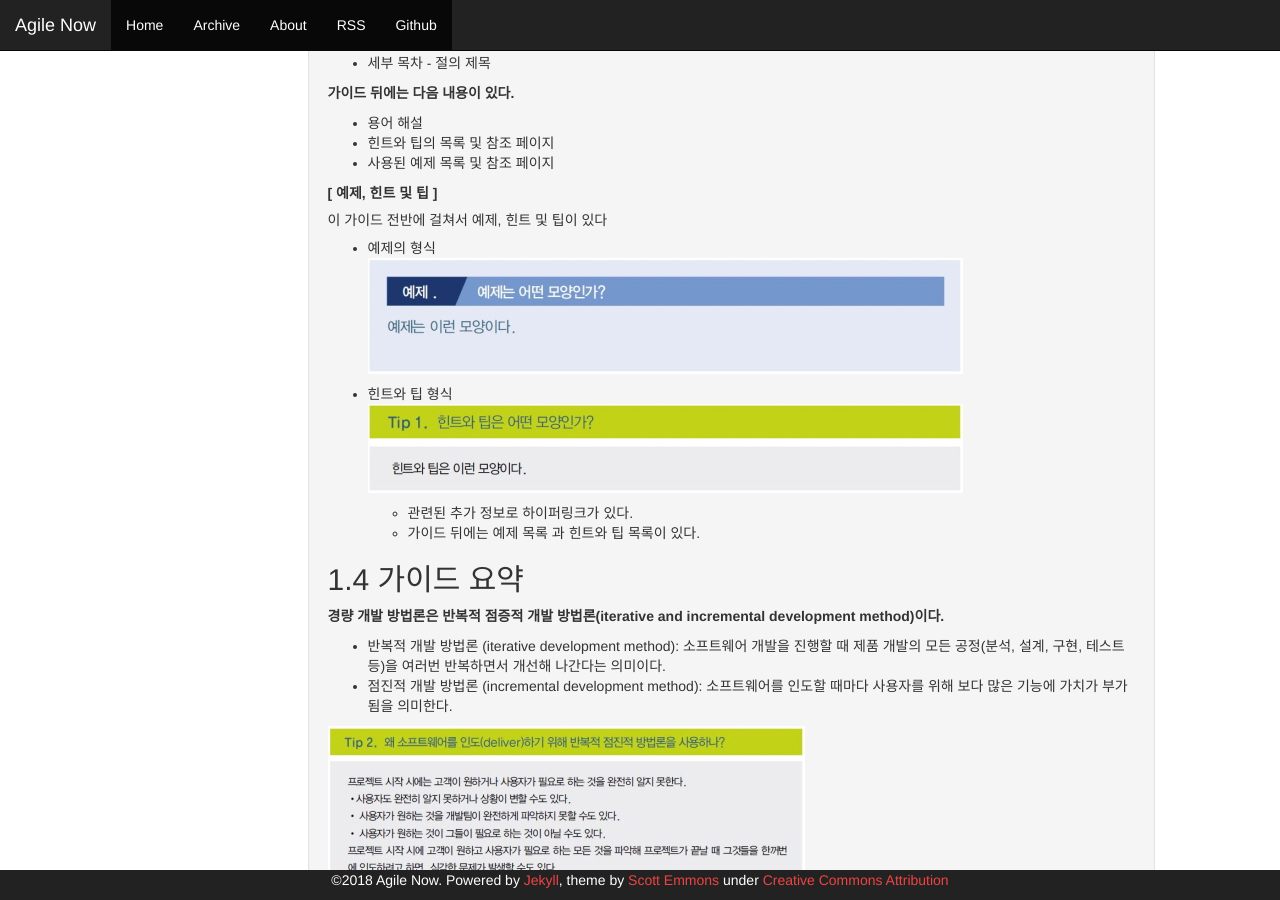
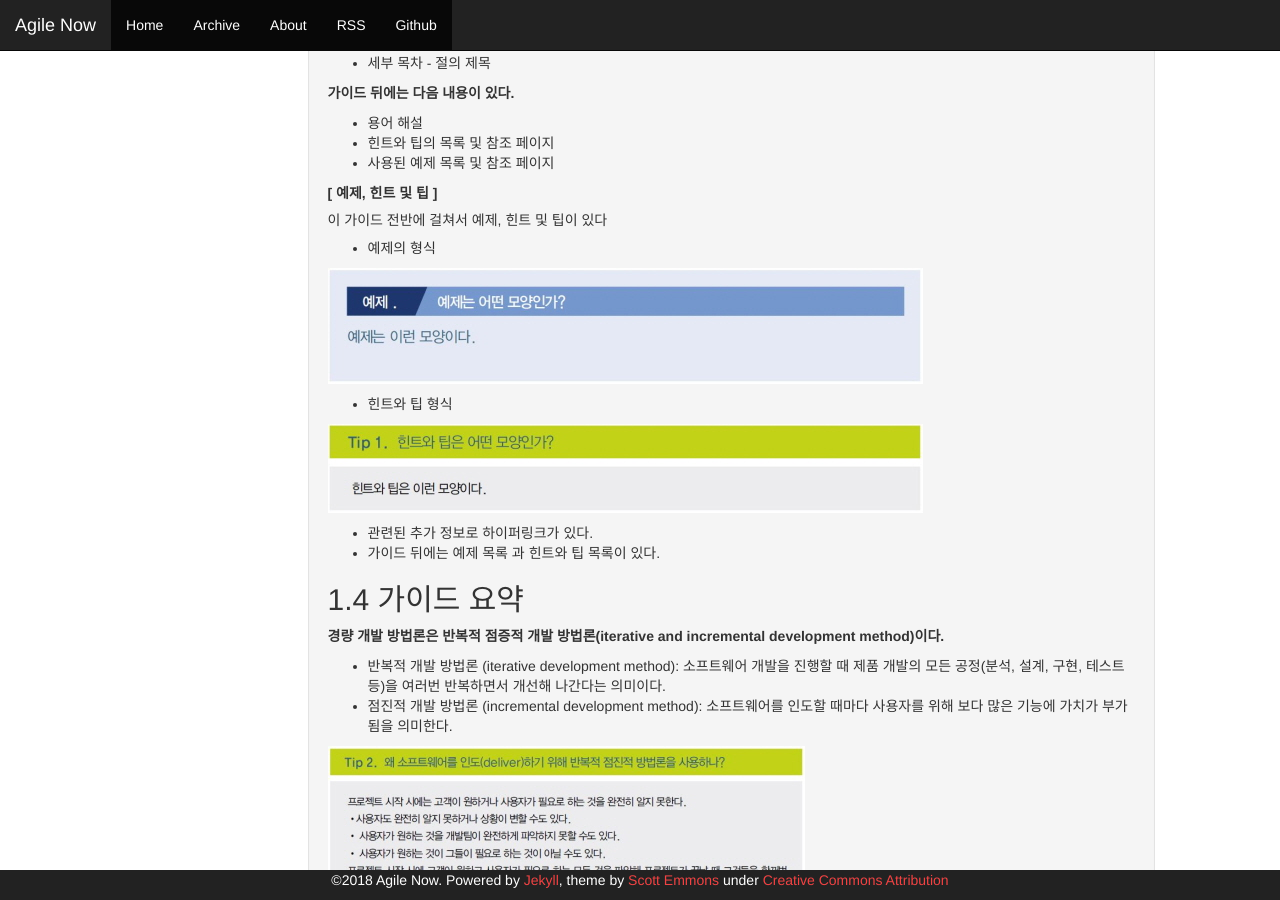
Before and after one commit to staagile/staagile.github.io, a Jekyll site: the page built from _posts/2018-06-13-1-guide.md, in a window 1280 px wide and 900 px high, scrolled down 1359 px. Built offline with Jekyll 4.4.1, drawn with Linux system fonts in a browser that asks for light colours.

Commit message:
html 사이즈

```diff
--- a/_posts/2018-06-13-1-guide.md
+++ b/_posts/2018-06-13-1-guide.md
@@ -65,10 +65,12 @@ title: 1장 가이드 개요
 **[ 예제, 힌트 및 팁 ]**
 ##### 이 가이드 전반에 걸쳐서 예제, 힌트 및 팁이 있다
 
-* 예제의 형식<br/>
+* 예제의 형식
+
 ![agile exam]({{ site.baseurl}}/images/agile_exam1.JPG)
 
-* 힌트와 팁 형식<br/>
+* 힌트와 팁 형식
+
 ![agile_tip1]({{ site.baseurl}}/images/agile_tip1.JPG)
 
   * 관련된 추가 정보로 하이퍼링크가 있다.
@@ -80,12 +82,12 @@ title: 1장 가이드 개요
   * 반복적 개발 방법론 (iterative development method): 소프트웨어 개발을 진행할 때 제품 개발의 모든
     공정(분석, 설계, 구현, 테스트 등)을 여러번 반복하면서 개선해 나간다는 의미이다.
   * 점진적 개발 방법론 (incremental development method): 소프트웨어를 인도할 때마다 사용자를 위해
-    보다 많은 기능에 가치가 부가됨을 의미한다.<br/>
+    보다 많은 기능에 가치가 부가됨을 의미한다.
 
 ![Agile_tip2]({{ site.baseurl}}/images/agile_tip2.JPG)
 
-##### 다음 페이지에서 구조도 및 전체 방법론에 대한 설명을 볼 수 있다.<br/>
+##### 다음 페이지에서 구조도 및 전체 방법론에 대한 설명을 볼 수 있다.
 
 ![light_structure]({{ site.baseurl}}/images/light_structure.JPG)
-<br/>
+
 ![struct_table1]({{ site.baseurl}}/images/struct_table1.JPG)
```
